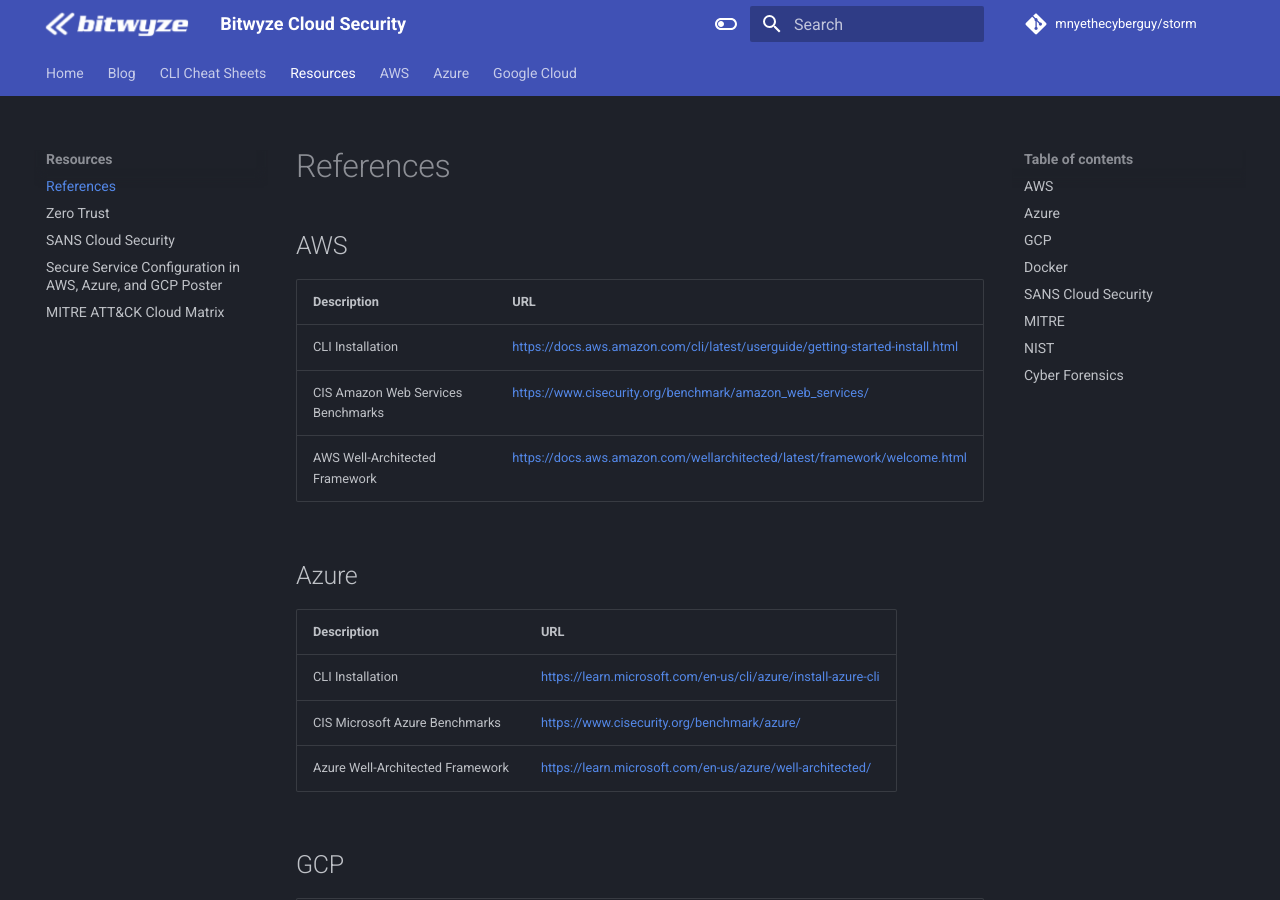
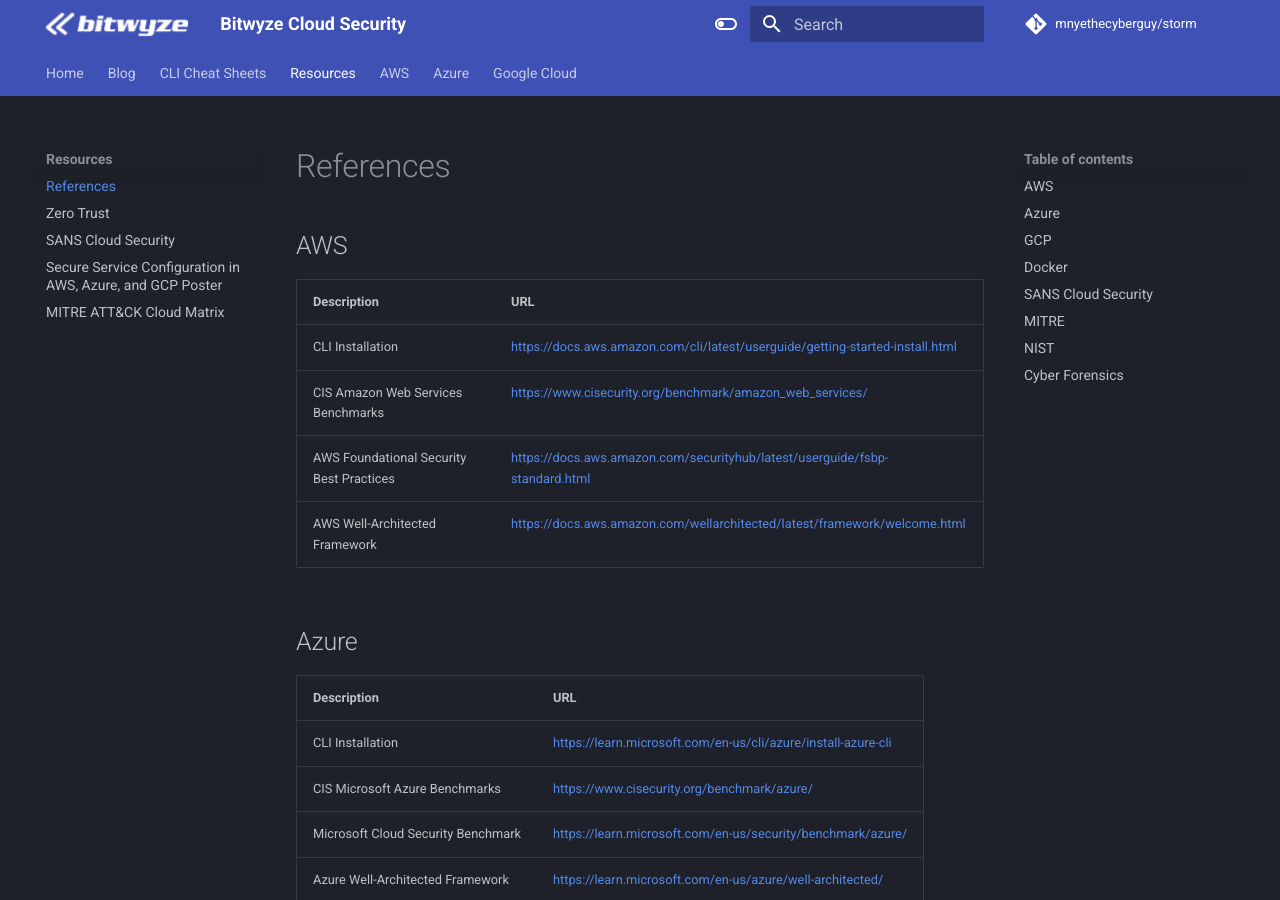
Before and after one commit to mnyethecyberguy/storm, an MkDocs documentation site: the page built from docs/resources/references.md, in a window 1280 px wide and 900 px high. Built offline with MkDocs 1.6.1 and Material for MkDocs 9.7.7, drawn with Linux system fonts in a browser that asks for light colours; comment, search, counter and statistics services are not loaded.

Commit message:
Updated references.md

```diff
--- a/docs/resources/references.md
+++ b/docs/resources/references.md
@@ -4,6 +4,7 @@
 | :---          | :---  |
 | CLI Installation  | [https://docs.aws.amazon.com/cli/latest/userguide/getting-started-install.html](https://docs.aws.amazon.com/cli/latest/userguide/getting-started-install.html) |
 | CIS Amazon Web Services Benchmarks | [https://www.cisecurity.org/benchmark/amazon_web_services/](https://www.cisecurity.org/benchmark/amazon_web_services/) |
+| AWS Foundational Security Best Practices | [https://docs.aws.amazon.com/securityhub/latest/userguide/fsbp-standard.html](https://docs.aws.amazon.com/securityhub/latest/userguide/fsbp-standard.html) |
 | AWS Well-Architected Framework | [https://docs.aws.amazon.com/wellarchitected/latest/framework/welcome.html](https://docs.aws.amazon.com/wellarchitected/latest/framework/welcome.html) |
 
 ## Azure
@@ -12,6 +13,7 @@
 | :---          | :---  |
 | CLI Installation  | [https://learn.microsoft.com/en-us/cli/azure/install-azure-cli](https://learn.microsoft.com/en-us/cli/azure/install-azure-cli) |
 | CIS Microsoft Azure Benchmarks | [https://www.cisecurity.org/benchmark/azure/](https://www.cisecurity.org/benchmark/azure/)
+| Microsoft Cloud Security Benchmark | [https://learn.microsoft.com/en-us/security/benchmark/azure/](https://learn.microsoft.com/en-us/security/benchmark/azure/) |
 | Azure Well-Architected Framework | [https://learn.microsoft.com/en-us/azure/well-architected/](https://learn.microsoft.com/en-us/azure/well-architected/) |
 
 ## GCP
```
